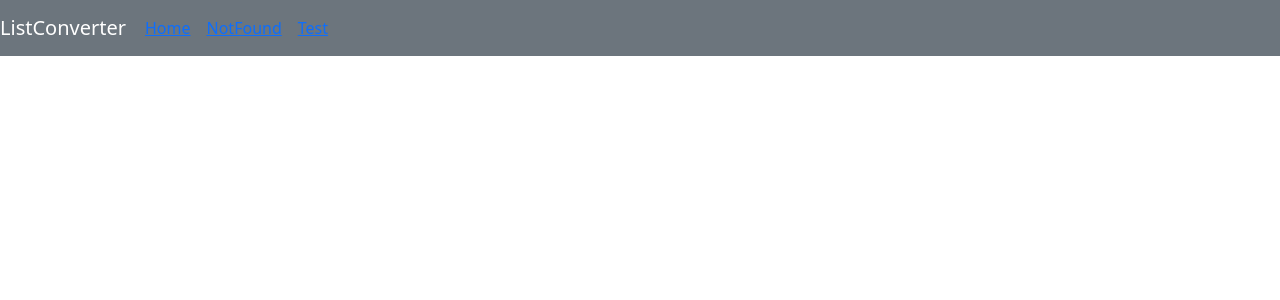
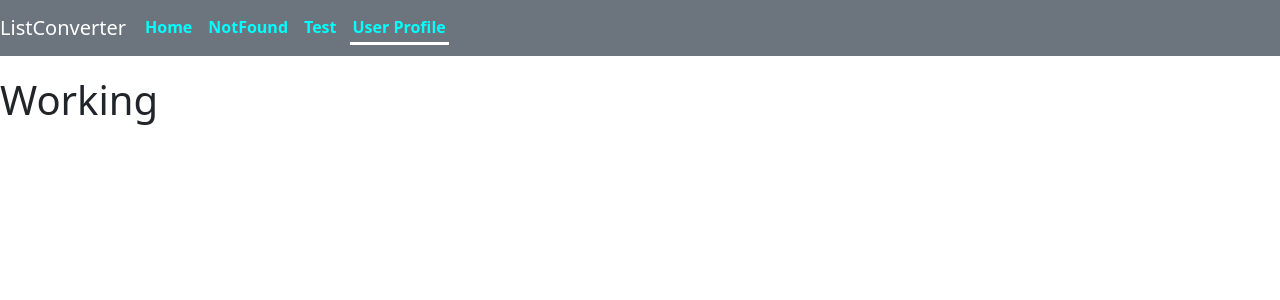
Before and after one commit to ibotforwin/react_list_conversion_app, a React (Create React App) app: page /userprofile in a window 1280 px wide. Shown: the top 300 px of the page. Built offline with nearby package versions, Linux system fonts and the light colour scheme.

Commit message:
Create User Profile and updated some CSS for NavBar

```diff
--- a/src/App.js
+++ b/src/App.js
@@ -4,6 +4,7 @@ import NotFound from "./containers/NotFound"
 import Conversion from "./containers/Conversion"
 import NavBar from "./containers/NavBar"
 import TestPage from "./containers/TestPage"
+import UserProfile from "./containers/UserProfile"
 import './sass/main.scss';
 
 function App() {
@@ -14,6 +15,7 @@ function App() {
           <Route exact path='/' element={Conversion()} />
           <Route exact path='/notfound' element={NotFound()} />
           <Route exact path='/testpage' element={TestPage()} />
+          <Route exact path='/userprofile' element={UserProfile()} />
         </Routes>
 </BrowserRouter>
   );
--- a/src/containers/NavBar.js
+++ b/src/containers/NavBar.js
@@ -22,6 +22,9 @@ const NavBar = () => {
                     <NavLink exact className='navbar__navitem' to='testpage'>
                         Test
                     </NavLink>
+                    <NavLink exact className='navbar__navitem' to='userprofile'>
+                        User Profile
+                    </NavLink>
                 </Nav>
 
             </Navbar.Collapse>
--- /dev/null
+++ b/src/containers/UserProfile.js
@@ -0,0 +1,8 @@
+import React from "react"
+
+export default function UserProfile (){
+    return (
+        <h1>Working</h1>
+
+    )
+}
--- a/src/sass/containers/_navbar.scss
+++ b/src/sass/containers/_navbar.scss
@@ -10,6 +10,9 @@
   &__navitem {
     padding: 3px;
     margin-right: 10px;
+    color:aqua;
+    font-weight: 700;
+    text-decoration: none;
   }
 
   &__navitemlink {
```
